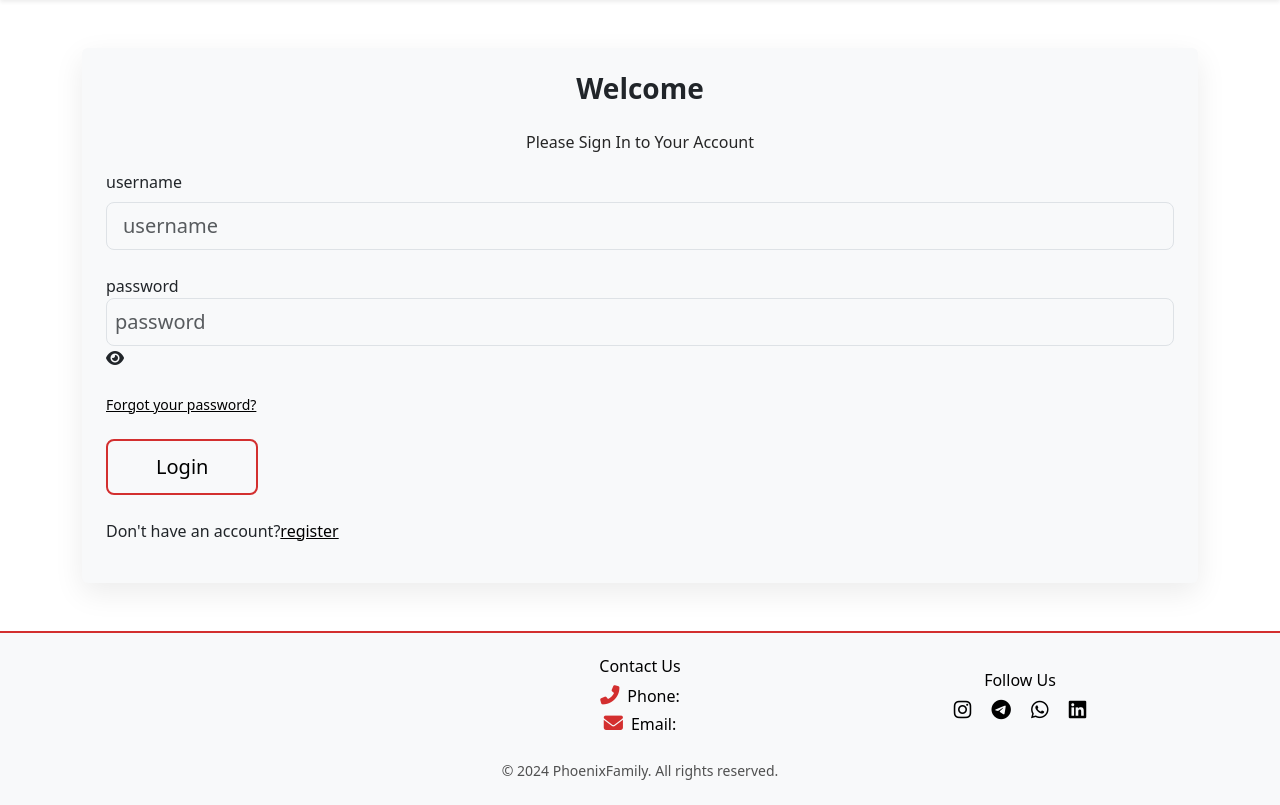
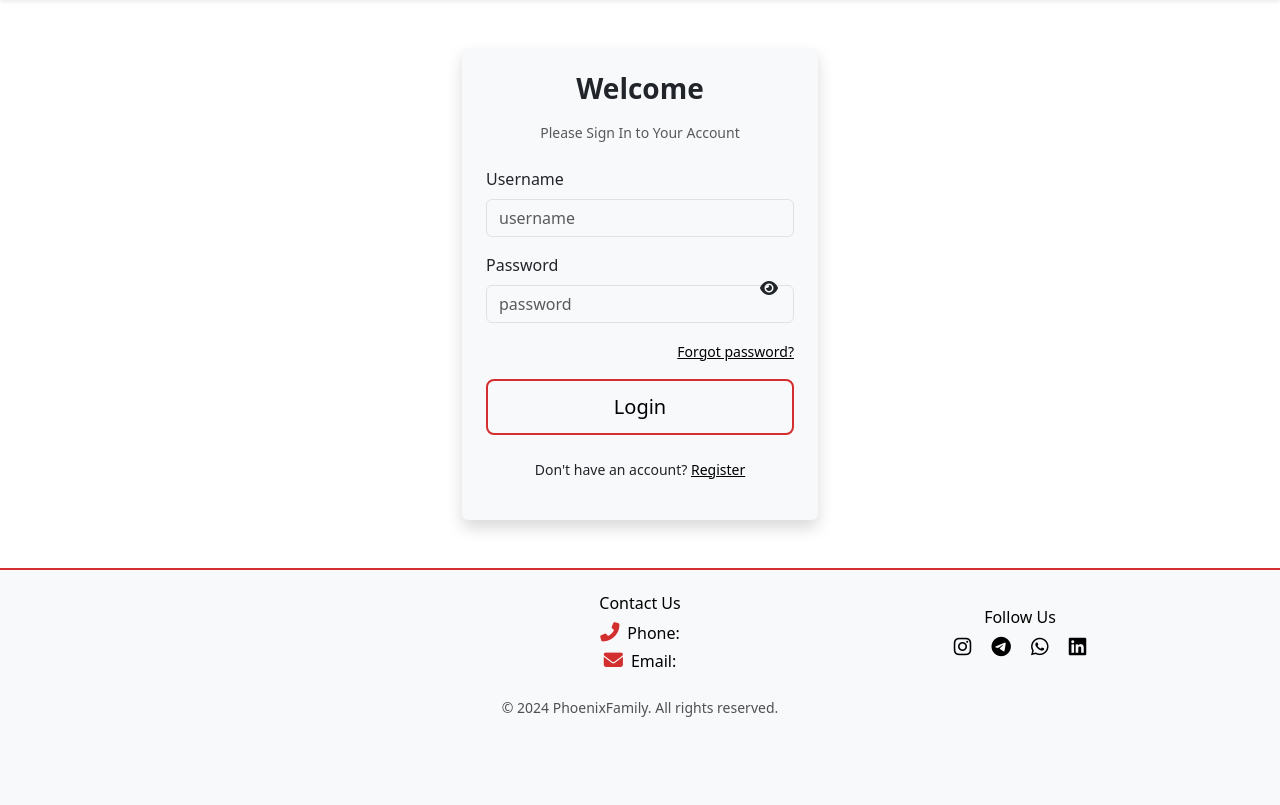
Before and after one commit to phoenixfamily/phoenixfamily, a Django app: page /en/user//login/ in a window 1280 px wide. Shown: the part 59-864 px from the top of the page. After the commit the page ends 776 px from the top, so only its background shows below. Run offline with Django 4.2, Linux system fonts and the light colour scheme; data that the repository does not hold is empty; some libraries are stand-ins or nearby versions.

Commit message:
login page added

```diff
--- a/templates/login.html
+++ b/templates/login.html
@@ -7,41 +7,48 @@
 
 <section class="swiper-section py-5">
   <div class="container">
-            <div class="login-card rounded p-4 w-100">
-                <h3 class="mb-4 text-center fw-bold">{% trans "Welcome" %}</h3>
-                <p class="text-center text-mute">{% trans "Please Sign In to Your Account" %}</p>
+    <div class="row justify-content-center">
+      <div class="col-md-6 col-lg-4">
+        <div class="login-card rounded p-4 shadow">
+          <h3 class="mb-3 text-center fw-bold">{% trans "Welcome" %}</h3>
+          <p class="text-center text-muted small">{% trans "Please Sign In to Your Account" %}</p>
+
+          <form method="post" class="mt-4">
             {% csrf_token %}
-                <form>
-                    <div class="form-outline form-white mb-4">
 
-                        <label class="form-label" for="id_username">{% trans 'username' %}</label>
-
-                        <input type="text" id="id_username" class="form-control form-control-lg"
-                               placeholder="{% trans 'username' %}"
-                               required/>
+            <div class="mb-3">
+              <label class="form-label" for="id_username">{% trans 'Username' %}</label>
+              <input type="text" id="id_username" class="form-control"
+                     placeholder="{% trans 'username' %}" required>
             </div>
 
-                    <div class="form-outline form-white mb-4 position-relative">
-
-                        <label for="password">{% trans 'password' %}</label>
-
-                        <input type="password" id="password" class="form-control form-control-lg px-2"
-                               placeholder="{% trans 'password' %}"
-                               required/>
-                        <i class="fas fa-eye toggle-password" id="togglePassword"></i>
+            <div class="mb-3 position-relative">
+              <label class="form-label" for="password">{% trans 'Password' %}</label>
+              <input type="password" id="password" class="form-control"
+                     placeholder="{% trans 'password' %}" required>
+              <i class="fas fa-eye toggle-password position-absolute top-50 end-0 translate-middle-y px-3"
+                 id="togglePassword"></i>
             </div>
 
-                    <p class="small mb-4">
-                        <a href=" ">{% trans 'Forgot your password?' %}</a>
-                    </p>
-                    <button id="submit" class="btn btn-cta btn-lg px-5" type="submit">{% trans "Login" %}</button>
+            <div class="text-end mb-3">
+              <a href="#" class="small">{% trans 'Forgot password?' %}</a>
+            </div>
+
+            <div class="d-grid">
+              <button id="submit" class="btn btn-cta btn-lg" type="submit">{% trans "Login" %}</button>
+            </div>
           </form>
 
-                <p class="mt-4">{% trans "Don't have an account?" %}<a href="">{% trans "register" %}</a></p>
+          <p class="mt-4 text-center small">
+            {% trans "Don't have an account?" %}
+            <a href="#">{% trans "Register" %}</a>
+          </p>
         </div>
-
+      </div>
+    </div>
   </div>
 </section>
+
 
     <script>
         document.addEventListener("DOMContentLoaded", () => {
```
Lines whose indentation alone changed are shown as unchanged.
